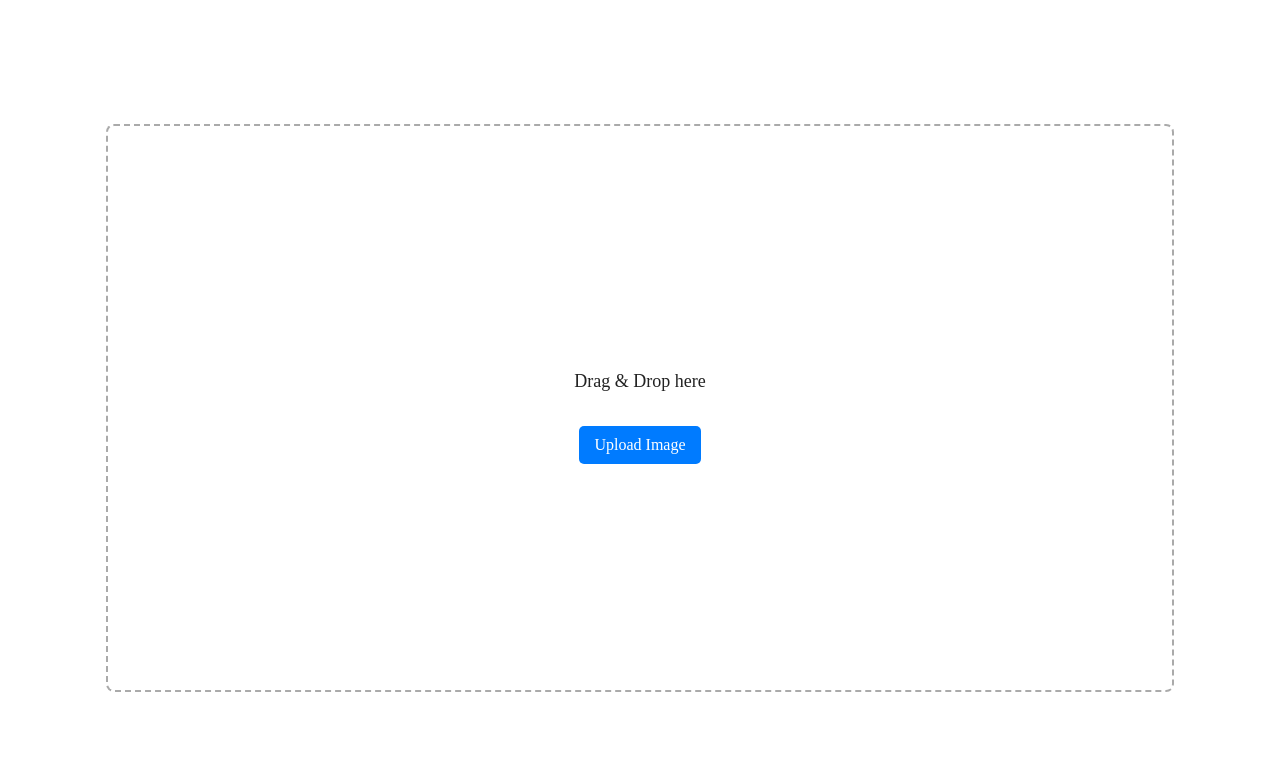
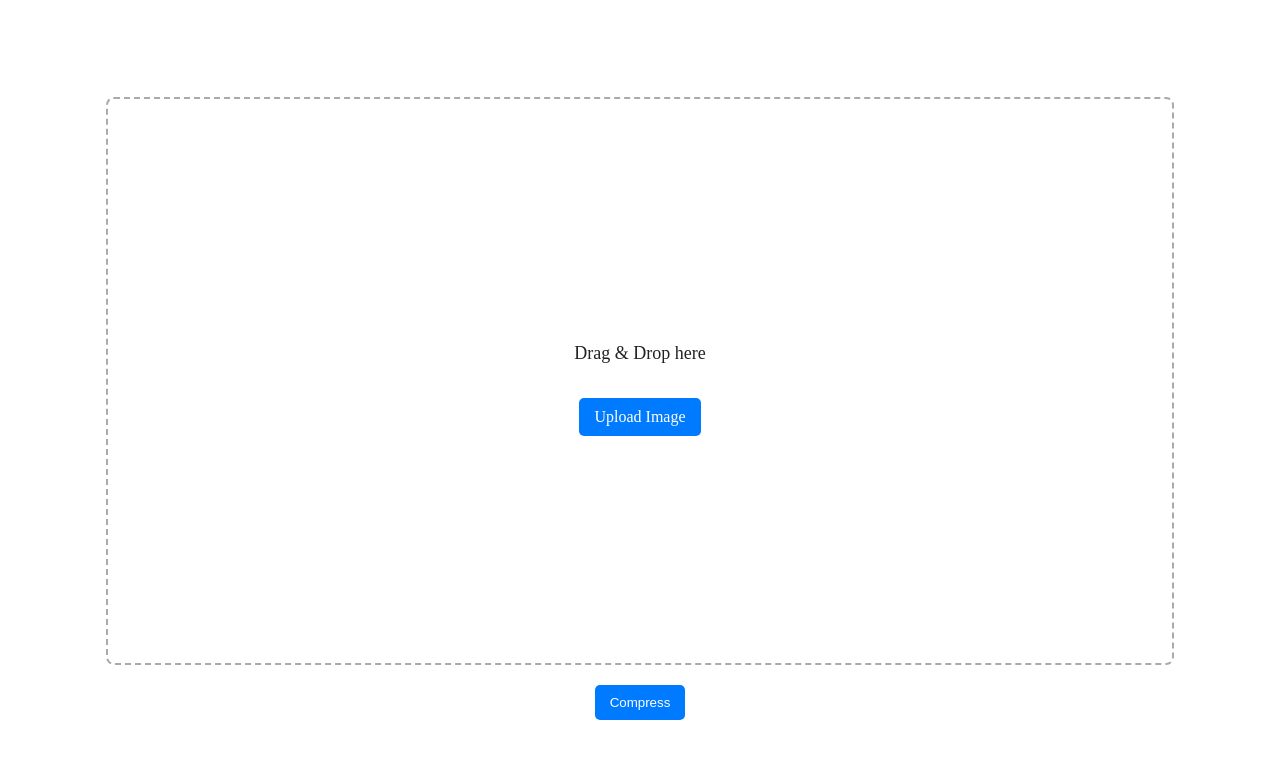
Before and after one commit to mosahle7/mst-image-compressor, a React (Vite) app: page / in a window 1280 px wide. Shown: the top 758 px of the page. Built offline with nearby package versions, Linux system fonts and the light colour scheme.

Commit message:
Fetcher Added!

```diff
--- a/src/components/ImageUploader.jsx
+++ b/src/components/ImageUploader.jsx
@@ -1,5 +1,6 @@
 import { useState } from "react";
 import styled from "styled-components";
+import { uploadeImage } from "./fetcher";
 
 const ImageUploader = () => {
     const [image, setImage] = useState(null);
@@ -32,6 +33,17 @@ const ImageUploader = () => {
 
     };
 
+    const handleButton = async () => {
+        if (image) {
+            await uploadeImage(image);
+        }
+
+        else {
+            console.error("No image selected!");
+        }
+
+    }
+
     return(
         <Wrapper>
             <Container
@@ -44,16 +56,20 @@ const ImageUploader = () => {
 
                 {preview && <PreviewImage src={preview} alt="Preview"/>}
             </Container>
+            <UploadButton onClick={handleButton}>Compress</UploadButton>
         </Wrapper>
+
     )
 
 }
 
 const Wrapper = styled.div`
     display: flex;
+    flex-direction: column;
     align-items: center;
     justify-content: center;
     height: 100vh;
+    gap: 20px;
 
 `
 const Container = styled.div`
@@ -102,4 +118,17 @@ const PreviewImage = styled.img`
     border-radius: 8px;
 `
 
+const UploadButton = styled.button`
+    background-color: #007bff;
+    color: #fff;
+    border: none;
+    outline: none;
+    padding: 10px 15px;
+    border-radius: 5px;
+    cursor: pointer;
+    &:hover{
+        background-color: #0056b3;
+    }
+`;
+
 export default ImageUploader
--- /dev/null
+++ b/src/components/fetcher.jsx
@@ -0,0 +1,21 @@
+import axios from "axios";
+
+export const uploadeImage = async (image) => {
+    const formData = new FormData();
+    formData.append("file", image);
+
+    try {
+        const response = await axios.post("http://localhost:5000/upload", formData, {
+            headers: {
+                "Content-Type": "multipart/form-data"
+            }
+        });
+        return response.data;
+        }
+
+        catch(error) {
+            console.error("Error uploading image: ",error);
+            throw error;
+        }
+
+};
```
